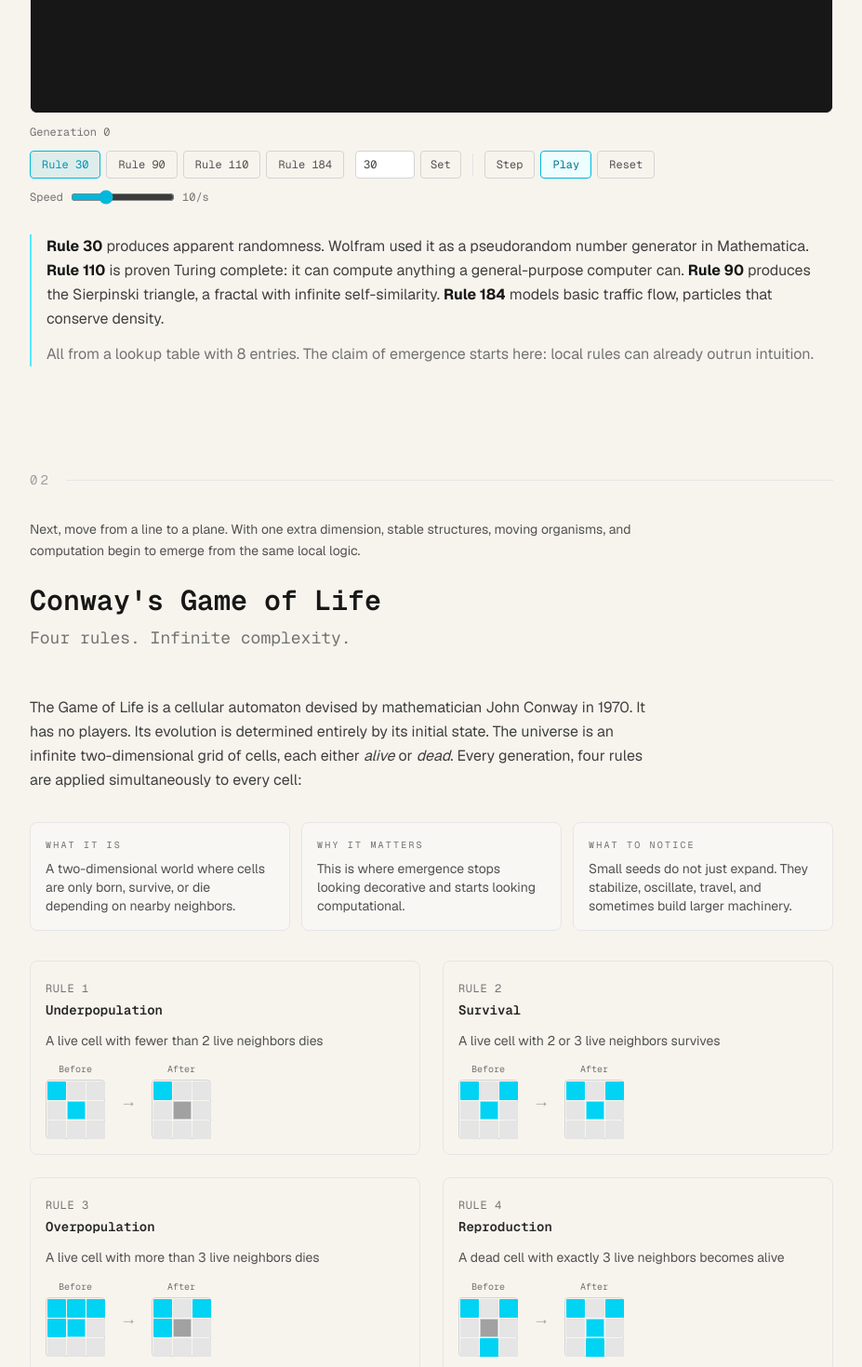
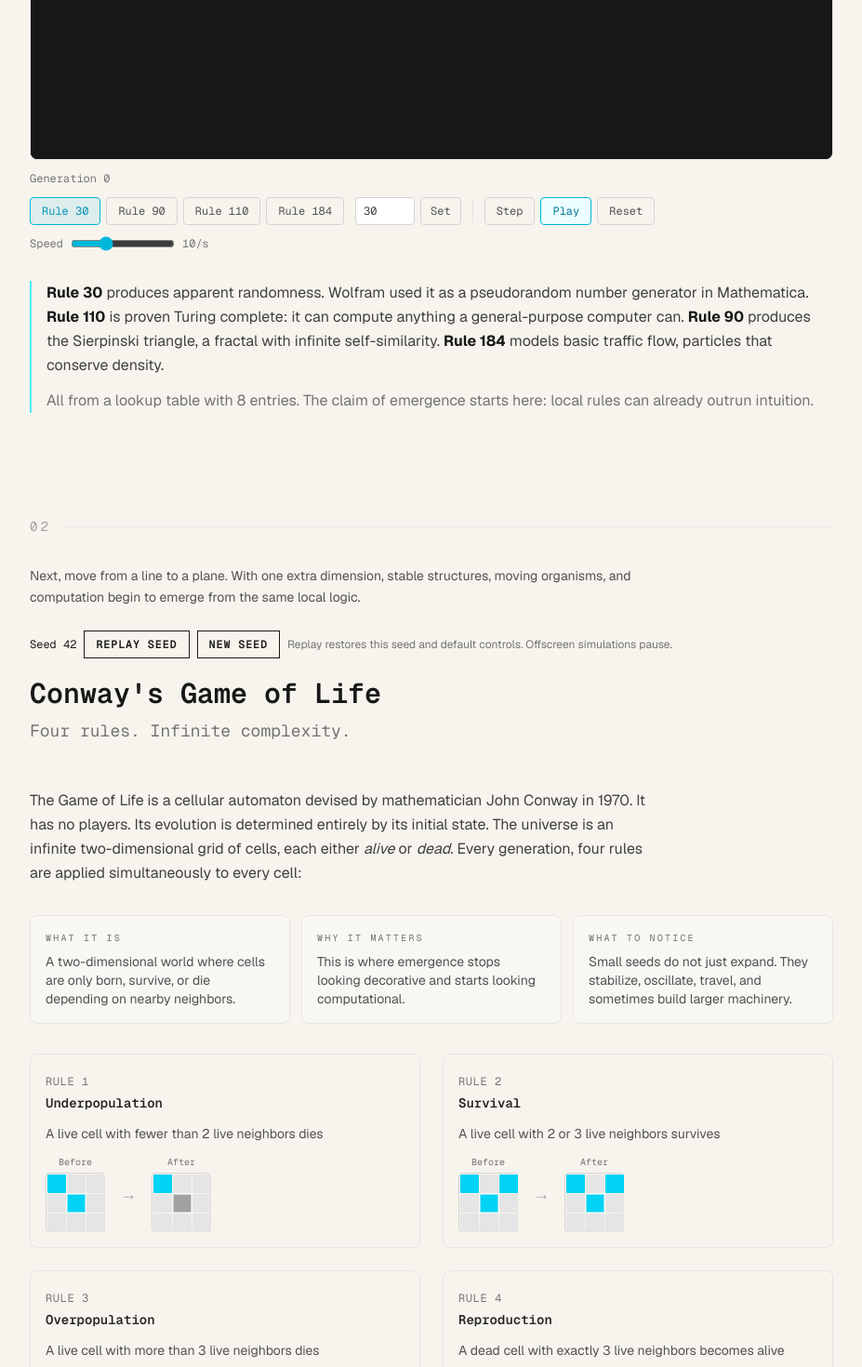
Before and after one commit to rusenbb/rusen-ai, a Next.js app: page /emergence in a window 1280 px wide. Shown: the part 2120-3590 px from the top of the page at 93% size, without its empty margins (176-1103 px from the left). Built offline with nearby package versions, Linux system fonts and the light colour scheme.

Commit message:
Make simulations reproducible, visibility-aware, and navigable

```diff
--- a/src/app/components/game-of-life/level.ts
+++ b/src/app/components/game-of-life/level.ts
@@ -65,6 +65,13 @@ export class Level {
 
   translate(dx: number, dy: number): void {
     Level.translateImpl(this, dx, dy);
+  }
+
+  clone(): Level {
+    const parent: Parent = this.parent.type === "level"
+      ? { type: "level", level: this.parent.level.clone() }
+      : { ...this.parent };
+    return new Level(this.posX, this.posY, this.time, parent, this.sampler);
   }
 
   private static translateImpl(
--- a/src/app/components/game-of-life/universe.ts
+++ b/src/app/components/game-of-life/universe.ts
@@ -17,6 +17,7 @@ export class Universe {
   private camAspect: number;
   private timeFract: number;
   private readonly sampler: Sampler;
+  private initialCamera: { level: Level; x: number; y: number; halfWidth: number } | null = null;
 
   constructor(sampler: Sampler, aspect: number) {
     this.sampler = sampler;
@@ -32,6 +33,22 @@ export class Universe {
   cameraWidth(): number {
     return 2 * this.camHW;
   }
+
+  rememberCamera(): void {
+    this.initialCamera = { level: this.refLevel.clone(), x: this.camX, y: this.camY, halfWidth: this.camHW };
+  }
+
+  resetCamera(): void {
+    if (!this.initialCamera) return;
+    this.refLevel = this.initialCamera.level.clone();
+    this.timeFract = 0;
+    this.camX = this.initialCamera.x;
+    this.camY = this.initialCamera.y;
+    this.camHW = this.initialCamera.halfWidth;
+    this.camHH = this.camHW / this.camAspect;
+  }
+
+  stepOnce(): void { this.refLevel.forward(1); }
 
   cameraHeight(): number {
     return 2 * this.camHH;
@@ -138,7 +155,7 @@ export class Universe {
     return this.sampler.getTile(time, pattern, tileX, tileY);
   }
 
-  step(speedCoeff: number): void {
+  step(speedCoeff: number): number {
     const speed =
       speedCoeff *
       Math.pow(
@@ -152,6 +169,7 @@ export class Universe {
       this.timeFract -= delta;
       this.refLevel.forward(delta);
     }
+    return delta;
   }
 
   getTimeFract(): number {
--- a/src/app/emergence/components/ElementaryCA.tsx
+++ b/src/app/emergence/components/ElementaryCA.tsx
@@ -1,4 +1,6 @@
 "use client";
+
+import { useSimulation } from "./SimulationFrame";
 
 import {
   useCallback,
@@ -57,12 +59,12 @@ function stepRow(row: Uint8Array, table: Uint8Array): Uint8Array {
  * sparse density lets the traffic dynamics actually surface: clusters,
  * gaps, and the steady rightward drift.
  */
-function createInitialGrid(width: number, rule: RuleNumber = 30): CellState {
+function createInitialGrid(width: number, rule: RuleNumber = 30, seed = 42): CellState {
   const row = new Uint8Array(width);
   if (rule === 184) {
     // ~40% density traffic, deterministic from a fixed seed so the demo
     // looks the same across reloads (re-seeded only on Reset / rule change).
-    let s = 0xa5_a5_a5_a5;
+    let s = (0xa5_a5_a5_a5 ^ seed) >>> 0;
     for (let i = 0; i < width; i++) {
       // xorshift32 (small but enough for a visual seed)
       s ^= s << 13;
@@ -240,6 +242,7 @@ const GRID_WIDTH = 301; // odd so center cell is exactly centered
 const CANVAS_HEIGHT = 400;
 
 export default function ElementaryCA(): React.ReactElement {
+  const { active, seed } = useSimulation();
   // State
   const [rule, setRule] = useState<RuleNumber>(30);
   const [customRuleInput, setCustomRuleInput] = useState<string>("30");
@@ -289,7 +292,7 @@ export default function ElementaryCA(): React.ReactElement {
 
   // Initialize grid
   const initializeGrid = useCallback(() => {
-    const initial = createInitialGrid(GRID_WIDTH, rule);
+    const initial = createInitialGrid(GRID_WIDTH, rule, seed);
     gridRef.current = initial.grid;
     setGeneration(0);
 
@@ -302,7 +305,7 @@ export default function ElementaryCA(): React.ReactElement {
     }
 
     redraw();
-  }, [redraw, rule]);
+  }, [redraw, rule, seed]);
 
   // Initialize on mount
   useEffect(() => {
@@ -340,7 +343,7 @@ export default function ElementaryCA(): React.ReactElement {
 
   // Animation loop
   useEffect(() => {
-    if (!playing) {
+    if (!playing || !active) {
       if (animFrameRef.current) {
         cancelAnimationFrame(animFrameRef.current);
         animFrameRef.current = 0;
@@ -367,7 +370,7 @@ export default function ElementaryCA(): React.ReactElement {
         animFrameRef.current = 0;
       }
     };
-  }, [playing, speed, stepOnce]);
+  }, [playing, active, speed, stepOnce]);
 
   // --- Pan ---
   const onPointerDown = useCallback((e: React.PointerEvent) => {
--- a/src/app/emergence/components/FireflySynchronization.tsx
+++ b/src/app/emergence/components/FireflySynchronization.tsx
@@ -1,6 +1,9 @@
 "use client";
 
+import { useSimulation } from "./SimulationFrame";
+
 import {
+  useMemo,
   useCallback,
   useEffect,
   useRef,
@@ -160,8 +163,8 @@ function cloneFireflies(fireflies: Firefly[]): Firefly[] {
   return fireflies.map((firefly) => ({ ...firefly }));
 }
 
-function createScene(preset: ScenePreset): Firefly[] {
-  const rng = createRng(preset.seed);
+function createScene(preset: ScenePreset, seed = 42): Firefly[] {
+  const rng = createRng(preset.seed + seed);
   const fireflies: Firefly[] = [];
 
   for (let i = 0; i < preset.count; i++) {
@@ -240,6 +243,7 @@ function easeOut(value: number): number {
 }
 
 export default function FireflySynchronization(): React.ReactElement {
+  const { active, seed } = useSimulation();
   const initialScene = SCENES[0];
 
   const [selectedScene, setSelectedScene] = useState<SceneId>(initialScene.id);
@@ -259,7 +263,8 @@ export default function FireflySynchronization(): React.ReactElement {
   const wrapRef = useRef<HTMLDivElement>(null);
   const canvasRef = useRef<HTMLCanvasElement>(null);
 
-  const firefliesRef = useRef<Firefly[]>(createScene(initialScene));
+  const initialFireflies = useMemo(() => createScene(initialScene, seed), [initialScene, seed]);
+  const firefliesRef = useRef<Firefly[]>(initialFireflies);
   const sceneRef = useRef<SceneId>(initialScene.id);
   const couplingRef = useRef<number>(initialScene.coupling);
   const radiusRef = useRef<number>(initialScene.radius);
@@ -290,7 +295,7 @@ export default function FireflySynchronization(): React.ReactElement {
 
   const beginTransition = useCallback((sceneId: SceneId) => {
     const preset = SCENES.find((scene) => scene.id === sceneId) ?? SCENES[0];
-    firefliesRef.current = createScene(preset);
+    firefliesRef.current = createScene(preset, seed);
     sceneRef.current = preset.id;
     transitionTimeRef.current = 0;
     lockedTimeRef.current = 0;
@@ -301,7 +306,7 @@ export default function FireflySynchronization(): React.ReactElement {
       liveCoupling: 0,
       stage: "Scattered",
     });
-  }, []);
+  }, [seed]);
 
   const render = useCallback(() => {
     const canvas = canvasRef.current;
@@ -445,6 +450,8 @@ export default function FireflySynchronization(): React.ReactElement {
   }, [beginTransition, initialScene.id]);
 
   useEffect(() => {
+    if (!active) return;
+    lastTimeRef.current = 0;
     let mounted = true;
 
     const step = (now: number) => {
@@ -553,7 +560,7 @@ export default function FireflySynchronization(): React.ReactElement {
       mounted = false;
       cancelAnimationFrame(animationRef.current);
     };
-  }, [beginTransition, render]);
+  }, [beginTransition, render, active]);
 
   const handleSceneChange = useCallback((preset: ScenePreset) => {
     setSelectedScene(preset.id);
--- a/src/app/emergence/components/Flocking.tsx
+++ b/src/app/emergence/components/Flocking.tsx
@@ -1,4 +1,6 @@
 "use client";
+
+import { useSimulation } from "./SimulationFrame";
 
 import {
   useCallback,
@@ -63,13 +65,13 @@ const PRESETS: Preset[] = [
   },
 ];
 
-function makeBoids(count: number): Boid[] {
+function makeBoids(count: number, random: () => number): Boid[] {
   const boids: Boid[] = [];
   for (let i = 0; i < count; i++) {
-    const angle = Math.random() * Math.PI * 2;
+    const angle = random() * Math.PI * 2;
     boids.push({
-      x: Math.random() * WORLD_W,
-      y: Math.random() * WORLD_H,
+      x: random() * WORLD_W,
+      y: random() * WORLD_H,
       vx: Math.cos(angle) * MAX_SPEED * 0.6,
       vy: Math.sin(angle) * MAX_SPEED * 0.6,
     });
@@ -104,6 +106,7 @@ function steerToward(
 }
 
 export default function FlockingDemo() {
+  const { active, random } = useSimulation();
   const canvasRef = useRef<HTMLCanvasElement>(null);
   const boidsRef = useRef<Boid[]>([]);
   const predatorRef = useRef<{ x: number; y: number } | null>(null);
@@ -123,8 +126,8 @@ export default function FlockingDemo() {
 
   // Reseed on count change.
   useEffect(() => {
-    boidsRef.current = makeBoids(count);
-  }, [count]);
+    boidsRef.current = makeBoids(count, random);
+  }, [count, random]);
 
   // Snap sliders to preset when preset changes.
   useEffect(() => {
@@ -135,6 +138,7 @@ export default function FlockingDemo() {
 
   // Animation loop.
   useEffect(() => {
+    if (!active) return;
     const canvas = canvasRef.current;
     if (!canvas) return;
     const ctx = canvas.getContext("2d");
@@ -297,7 +301,7 @@ export default function FlockingDemo() {
       cancelAnimationFrame(raf);
       window.removeEventListener("resize", resize);
     };
-  }, [paused, separation, alignment, cohesion]);
+  }, [paused, separation, alignment, cohesion, active]);
 
   // Predator pointer tracking
   useEffect(() => {
@@ -326,8 +330,8 @@ export default function FlockingDemo() {
   }, [predatorMode]);
 
   const reset = useCallback(() => {
-    boidsRef.current = makeBoids(count);
-  }, [count]);
+    boidsRef.current = makeBoids(count, random);
+  }, [count, random]);
 
   return (
     <div className="rounded-2xl border border-neutral-300 dark:border-neutral-800 bg-white/80 dark:bg-neutral-950/60 p-4 sm:p-5 shadow-[0_12px_32px_rgba(15,23,42,0.05)]">
--- a/src/app/emergence/components/GameOfLifeDemo.tsx
+++ b/src/app/emergence/components/GameOfLifeDemo.tsx
@@ -1,4 +1,6 @@
 "use client";
+
+import { useSimulation } from "./SimulationFrame";
 
 import { useRef, useState, useEffect, useCallback } from "react";
 
@@ -259,11 +261,11 @@ function placePattern(
   return { grid, ages };
 }
 
-function randomGrid(): { grid: Grid; ages: Uint8Array } {
+function randomGrid(random: () => number): { grid: Grid; ages: Uint8Array } {
   const grid = emptyGrid();
   const ages = emptyAgeGrid();
   for (let i = 0; i < grid.length; i++) {
-    if (Math.random() < 0.25) {
+    if (random() < 0.25) {
       grid[i] = 1;
       ages[i] = 1;
     }
@@ -336,6 +338,7 @@ function MiniGrid({
 // ---------------------------------------------------------------------------
 
 export default function GameOfLifeDemo() {
+  const { active, random } = useSimulation();
   const canvasRef = useRef<HTMLCanvasElement>(null);
   const containerRef = useRef<HTMLDivElement>(null);
 
@@ -439,6 +442,7 @@ export default function GameOfLifeDemo() {
 
   // Animation loop
   useEffect(() => {
+    if (!active) return;
     let mounted = true;
 
     const loop = (time: number) => {
@@ -468,7 +472,7 @@ export default function GameOfLifeDemo() {
       mounted = false;
       cancelAnimationFrame(animRef.current);
     };
-  }, [render]);
+  }, [render, active]);
 
   // Canvas click/drag to toggle cells
   const getCellFromEvent = useCallback(
@@ -544,7 +548,7 @@ export default function GameOfLifeDemo() {
 
   const handlePreset = useCallback((pattern: PatternDef) => {
     if (pattern.label === "Random") {
-      const { grid, ages } = randomGrid();
+      const { grid, ages } = randomGrid(random);
       gridRef.current = grid;
       agesRef.current = ages;
     } else {
@@ -556,7 +560,7 @@ export default function GameOfLifeDemo() {
     }
     generationRef.current = 0;
     setGeneration(0);
-  }, []);
+  }, [random]);
 
   return (
     <section className="w-full max-w-4xl mx-auto space-y-12">
--- a/src/app/emergence/components/LangtonsAnt.tsx
+++ b/src/app/emergence/components/LangtonsAnt.tsx
@@ -1,6 +1,9 @@
 "use client";
 
+import { useSimulation } from "./SimulationFrame";
+
 import {
+  useMemo,
   useCallback,
   useEffect,
   useRef,
@@ -151,15 +154,15 @@ const DIR_DELTA: [number, number][] = [
 // Simulation logic
 // ---------------------------------------------------------------------------
 
-function generateRandomCells(): Array<[number, number]> {
+function generateRandomCells(random: () => number): Array<[number, number]> {
   const RADIUS = 10;
-  const count = 20 + Math.floor(Math.random() * 41); // 20–60
+  const count = 20 + Math.floor(random() * 41); // 20–60
   const used = new Set<string>();
   const result: Array<[number, number]> = [];
 
   while (result.length < count) {
-    const dx = Math.floor(Math.random() * (RADIUS * 2 + 1)) - RADIUS;
-    const dy = Math.floor(Math.random() * (RADIUS * 2 + 1)) - RADIUS;
+    const dx = Math.floor(random() * (RADIUS * 2 + 1)) - RADIUS;
+    const dy = Math.floor(random() * (RADIUS * 2 + 1)) - RADIUS;
     const key = `${dx},${dy}`;
     if (!used.has(key)) {
       used.add(key);
@@ -170,11 +173,11 @@ function generateRandomCells(): Array<[number, number]> {
   return result;
 }
 
-function createInitialState(seedId: SeedPresetId = "blank"): SimState {
+function createInitialState(seedId: SeedPresetId = "blank", random: () => number = Math.random): SimState {
   const cx = Math.floor(GRID_SIZE / 2);
   const cy = Math.floor(GRID_SIZE / 2);
   const seed = SEED_PRESETS.find((preset) => preset.id === seedId) ?? SEED_PRESETS[0];
-  const seedCells = seedId === "random" ? generateRandomCells() : seed.cells;
+  const seedCells = seedId === "random" ? generateRandomCells(random) : seed.cells;
   const cells = new Set<string>();
   let minX = cx;
   let maxX = cx;
@@ -511,6 +514,7 @@ function RuleDiagram(): React.ReactElement {
 // ---------------------------------------------------------------------------
 
 export default function LangtonsAnt(): React.ReactElement {
+  const { active, random } = useSimulation();
   // State
   const [selectedSeed, setSelectedSeed] = useState<SeedPresetId>("blank");
   const [stepCount, setStepCount] = useState<number>(0);
@@ -522,7 +526,8 @@ export default function LangtonsAnt(): React.ReactElement {
   // Refs
   const canvasRef = useRef<HTMLCanvasElement>(null);
   const containerRef = useRef<HTMLDivElement>(null);
-  const simRef = useRef<SimState>(createInitialState("blank"));
+  const initialSimulation = useMemo(() => createInitialState("blank", random), [random]);
+  const simRef = useRef<SimState>(initialSimulation);
   const animFrameRef = useRef<number>(0);
   const playingRef = useRef<boolean>(false);
   const stepsPerFrameRef = useRef<number>(1);
@@ -843,7 +848,7 @@ export default function LangtonsAnt(): React.ReactElement {
 
   // Animation loop
   useEffect(() => {
-    if (!playing) {
+    if (!playing || !active) {
       if (animFrameRef.current) {
         cancelAnimationFrame(animFrameRef.current);
         animFrameRef.current = 0;
@@ -870,7 +875,7 @@ export default function LangtonsAnt(): React.ReactElement {
         animFrameRef.current = 0;
       }
     };
-  }, [playing, drawState]);
+  }, [playing, active, drawState]);
 
   // -----------------------------------------------------------------------
   // Fast-forward
@@ -919,25 +924,25 @@ export default function LangtonsAnt(): React.ReactElement {
   const handleReset = useCallback(() => {
     setPlaying(false);
     setFastForwarding(false);
-    simRef.current = createInitialState(selectedSeed);
+    simRef.current = createInitialState(selectedSeed, random);
     viewLockRef.current = null;
     setViewLockTick((n) => n + 1);
     setStepCount(0);
     drawState();
-  }, [drawState, selectedSeed]);
+  }, [drawState, random, selectedSeed]);
 
   const handleSeedChange = useCallback(
     (seedId: SeedPresetId) => {
       setSelectedSeed(seedId);
       setPlaying(false);
       setFastForwarding(false);
-      simRef.current = createInitialState(seedId);
+      simRef.current = createInitialState(seedId, random);
       viewLockRef.current = null;
       setViewLockTick((n) => n + 1);
       setStepCount(0);
       drawState();
     },
-    [drawState],
+    [drawState, random],
   );
 
   // Zoom handlers. Zoom-in/-out lock the viewport (snapshot first if not
--- a/src/app/emergence/components/SchellingSegregation.tsx
+++ b/src/app/emergence/components/SchellingSegregation.tsx
@@ -1,6 +1,8 @@
 "use client";
 
-import { useRef, useState, useCallback, useEffect } from "react";
+import { useSimulation } from "./SimulationFrame";
+
+import { useMemo, useRef, useState, useCallback, useEffect } from "react";
 
 // --- Types ---
 
@@ -41,7 +43,7 @@ const NEIGHBOR_OFFSETS: [number, number][] = [
 
 // --- Grid helpers ---
 
-function createRandomGrid(): Int8Array {
+function createRandomGrid(random: () => number): Int8Array {
   const grid = new Int8Array(CELL_COUNT);
   const blueCount = Math.floor(CELL_COUNT * BLUE_FRAC);
   const orangeCount = Math.floor(CELL_COUNT * ORANGE_FRAC);
@@ -54,7 +56,7 @@ function createRandomGrid(): Int8Array {
 
   // Fisher-Yates shuffle
   for (let i = CELL_COUNT - 1; i > 0; i--) {
-    const j = Math.floor(Math.random() * (i + 1));
+    const j = Math.floor(random() * (i + 1));
     const tmp = grid[i];
     grid[i] = grid[j];
     grid[j] = tmp;
@@ -129,7 +131,7 @@ function computeStats(grid: Int8Array, threshold: number): Stats {
   };
 }
 
-function stepGrid(grid: Int8Array, threshold: number): Int8Array {
+function stepGrid(grid: Int8Array, threshold: number, random: () => number): Int8Array {
   const next = new Int8Array(grid);
 
   // Collect unhappy agents and empty cells
@@ -150,7 +152,7 @@ function stepGrid(grid: Int8Array, threshold: number): Int8Array {
 
   // Shuffle unhappy agents
   for (let i = unhappy.length - 1; i > 0; i--) {
-    const j = Math.floor(Math.random() * (i + 1));
+    const j = Math.floor(random() * (i + 1));
     const tmp = unhappy[i];
     unhappy[i] = unhappy[j];
     unhappy[j] = tmp;
@@ -159,7 +161,7 @@ function stepGrid(grid: Int8Array, threshold: number): Int8Array {
   // Move each unhappy agent to a random empty cell
   for (const agentIdx of unhappy) {
     if (emptyCells.length === 0) break;
-    const emptyPick = Math.floor(Math.random() * emptyCells.length);
+    const emptyPick = Math.floor(random() * emptyCells.length);
     const emptyIdx = emptyCells[emptyPick];
 
     next[emptyIdx] = next[agentIdx];
@@ -243,8 +245,10 @@ function NeighborDiagram({ threshold }: { threshold: number }) {
 // --- Main component ---
 
 export default function SchellingSegregation() {
+  const { active, random } = useSimulation();
   const canvasRef = useRef<HTMLCanvasElement>(null);
-  const gridRef = useRef<Int8Array>(createRandomGrid());
+  const initialGrid = useMemo(() => createRandomGrid(random), [random]);
+  const gridRef = useRef<Int8Array>(initialGrid);
   const happyMapRef = useRef<Uint8Array>(new Uint8Array(CELL_COUNT));
   const [threshold, setThreshold] = useState(0.33);
   const [stats, setStats] = useState<Stats>({ happyPercent: 0, avgSimilarity: 0 });
@@ -361,15 +365,15 @@ export default function SchellingSegregation() {
   // --- Simulation step ---
 
   const doStep = useCallback(() => {
-    gridRef.current = stepGrid(gridRef.current, thresholdRef.current);
+    gridRef.current = stepGrid(gridRef.current, thresholdRef.current, random);
     setStepCount((s) => s + 1);
     refreshDisplay();
-  }, [refreshDisplay]);
+  }, [random, refreshDisplay]);
 
   // --- Auto-run loop ---
 
   useEffect(() => {
-    if (!running) {
+    if (!running || !active) {
       if (intervalRef.current !== null) {
         clearTimeout(intervalRef.current);
         intervalRef.current = null;
@@ -389,27 +393,27 @@ export default function SchellingSegregation() {
         intervalRef.current = null;
       }
     };
-  }, [running, doStep]);
+  }, [running, active, doStep]);
 
   // --- Controls ---
 
   const handleReset = useCallback(() => {
     setRunning(false);
-    gridRef.current = createRandomGrid();
+    gridRef.current = createRandomGrid(random);
     setStepCount(0);
     refreshDisplay();
-  }, [refreshDisplay]);
+  }, [random, refreshDisplay]);
 
   const handleThresholdChange = useCallback(
     (newThreshold: number) => {
       setThreshold(newThreshold);
       thresholdRef.current = newThreshold;
       // Reset and auto-run to show the effect
-      gridRef.current = createRandomGrid();
+      gridRef.current = createRandomGrid(random);
       setStepCount(0);
       setRunning(true);
     },
-    []
+    [random]
   );
 
   return (
--- /dev/null
+++ b/src/app/emergence/components/SimulationFrame.tsx
@@ -0,0 +1,41 @@
+"use client";
+
+import { createContext, useContext, useEffect, useMemo, useRef, useState, type ReactNode } from "react";
+import { createSeededRandom } from "@/lib/random";
+import { Button } from "@/components/ui";
+
+const SimulationContext = createContext({ active: true, seed: 42 });
+
+export function useSimulation() {
+  const context = useContext(SimulationContext);
+  const random = useMemo(() => createSeededRandom(context.seed), [context.seed]);
+  return { ...context, random };
+}
+
+export default function SimulationFrame({ children }: { children: ReactNode }) {
+  const root = useRef<HTMLDivElement>(null);
+  const [seed, setSeed] = useState(42);
+  const [replay, setReplay] = useState(0);
+  const [started, setStarted] = useState(false);
+  const [visible, setVisible] = useState(false);
+  const [foreground, setForeground] = useState(true);
+  useEffect(() => {
+    const observer = new IntersectionObserver(([entry]) => {
+      setVisible(entry.isIntersecting);
+      if (entry.isIntersecting) setStarted(true);
+    });
+    if (root.current) observer.observe(root.current);
+    const visibility = () => setForeground(!document.hidden);
+    document.addEventListener("visibilitychange", visibility);
+    return () => { observer.disconnect(); document.removeEventListener("visibilitychange", visibility); };
+  }, []);
+  return <div ref={root} className="min-h-80">
+    <div className="mb-5 flex flex-wrap items-center gap-2 text-xs">
+      <span className="font-mono">Seed {seed}</span>
+      <Button size="sm" onClick={() => setReplay((value) => value + 1)}>Replay seed</Button>
+      <Button size="sm" onClick={() => setSeed((value) => value + 1)}>New seed</Button>
+      <span className="text-neutral-500">Replay restores this seed and default controls. Offscreen simulations pause.</span>
+    </div>
+    {started ? <SimulationContext.Provider key={`${seed}-${replay}`} value={{ seed, active: visible && foreground }}>{children}</SimulationContext.Provider> : <p className="text-sm text-neutral-500">Simulation initializes when this section enters the viewport.</p>}
+  </div>;
+}
--- a/src/app/emergence/page.tsx
+++ b/src/app/emergence/page.tsx
@@ -1,4 +1,5 @@
 import Link from "next/link";
+import SimulationFrame from "./components/SimulationFrame";
 import ElementaryCA from "./components/ElementaryCA";
 import GameOfLifeDemo from "./components/GameOfLifeDemo";
 import FireflySynchronization from "./components/FireflySynchronization";
@@ -81,7 +82,7 @@ export default function EmergencePage() {
           We start with the smallest possible canvas: one row of cells and a lookup table.
           If emergence is real, we should be able to see it even here.
         </p>
-        <ElementaryCA />
+        <SimulationFrame><ElementaryCA /></SimulationFrame>
       </section>
 
       <div className="h-20 sm:h-28" />
@@ -96,7 +97,7 @@ export default function EmergencePage() {
           Next, move from a line to a plane. With one extra dimension, stable structures,
           moving organisms, and computation begin to emerge from the same local logic.
         </p>
-        <GameOfLifeDemo />
+        <SimulationFrame><GameOfLifeDemo /></SimulationFrame>
         <div className="mt-4">
           <Link
             href="/game-of-life"
@@ -119,7 +120,7 @@ export default function EmergencePage() {
           Keep the agents independent, but let them communicate through time.
           Order can emerge not as shape, but as a shared beat.
         </p>
-        <FireflySynchronization />
+        <SimulationFrame><FireflySynchronization /></SimulationFrame>
       </section>
 
       <div className="h-20 sm:h-28" />
@@ -134,7 +135,7 @@ export default function EmergencePage() {
           Now the idea leaves pure mathematics and enters social behavior.
           The rule is still local and mild. The outcome is not.
         </p>
-        <SchellingSegregation />
+        <SimulationFrame><SchellingSegregation /></SimulationFrame>
       </section>
 
       <div className="h-20 sm:h-28" />
@@ -149,7 +150,7 @@ export default function EmergencePage() {
           Then comes a harsher lesson: some systems look chaotic for a very long time
           before they reveal any order at all.
         </p>
-        <LangtonsAnt />
+        <SimulationFrame><LangtonsAnt /></SimulationFrame>
       </section>
 
       <div className="h-20 sm:h-28" />
@@ -165,7 +166,7 @@ export default function EmergencePage() {
           three rules: avoid crowding, match speed, drift toward the group. No leader, no plan,
           and yet a single sweeping motion appears.
         </p>
-        <Flocking />
+        <SimulationFrame><Flocking /></SimulationFrame>
       </section>
 
       {/* Closing */}
```
Also changed, not shown: src/app/components/GameOfLifeExperience.tsx (+10 -1 lines), src/app/game-of-life/ControlsDock.tsx (+11 -1 lines), 1 other file (tests, documents, lock files or other folders).
